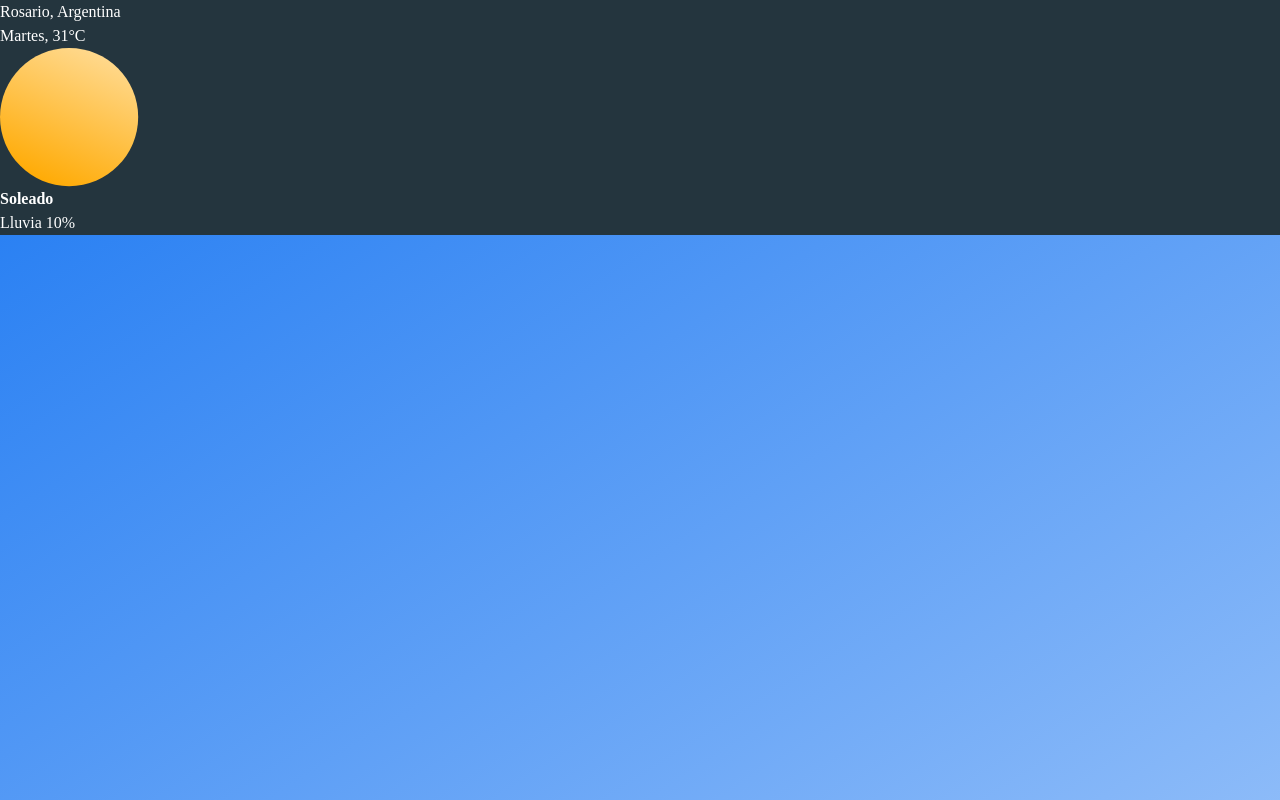
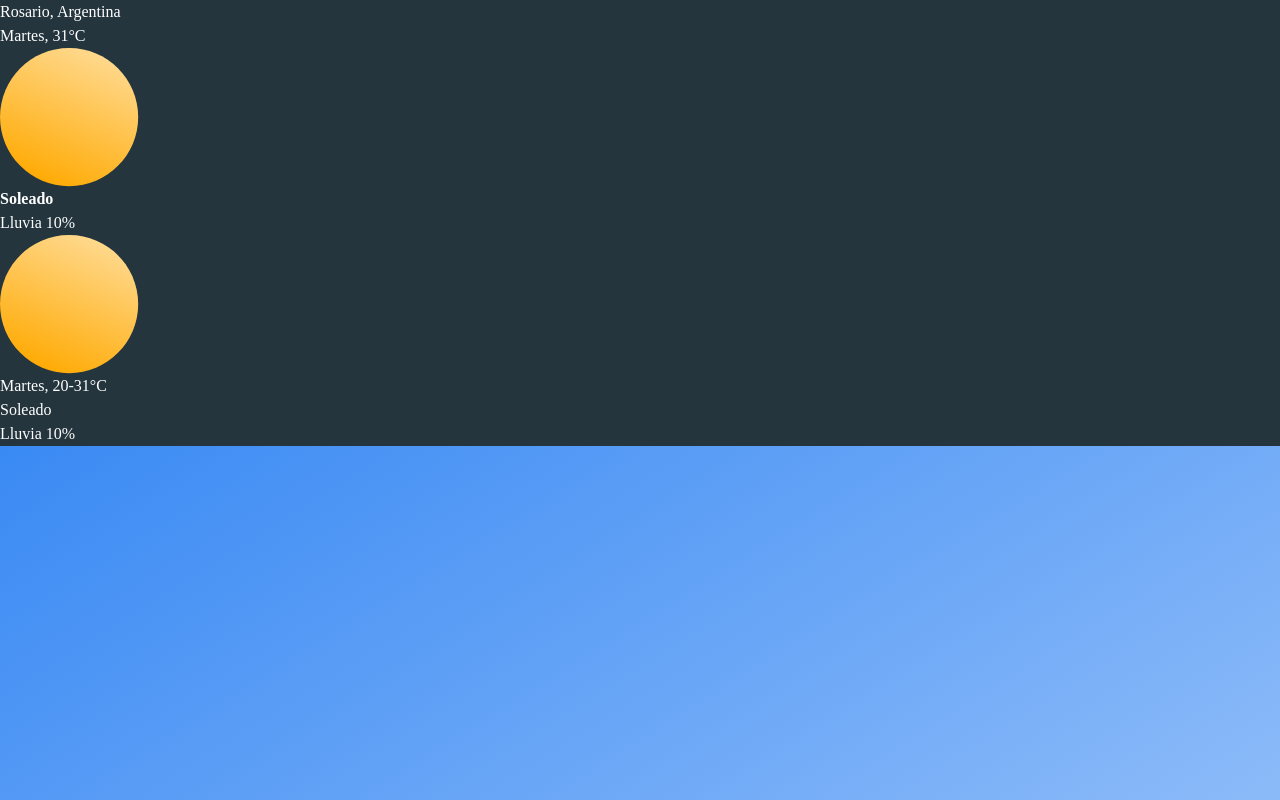
Before and after one commit to Lausciaca/weather-app, a React (Vite) app: page / in a window 1280 px wide. Built offline with nearby package versions, Linux system fonts and the light colour scheme; a web font is replaced by a local one.

Commit message:
V0.3 implementado componente NextDayCard

```diff
--- /dev/null
+++ b/src/components/NextDayCard.jsx
@@ -0,0 +1,22 @@
+function NextDayCard () {
+
+    return (
+         <article className="w-1/5 h-4/5 flex flex-col items-center justify-evenly">
+            <div>
+                <img src="src/assets/svg/soleado.svg" alt="Clima del dia" />
+            </div>
+            <div className="text-center">
+                <div>
+                    <h2 className="day-text"><span>Martes</span>, 20-31°C</h2>
+                </div>
+                <div>
+                    <h2>Soleado</h2>
+                </div>
+                <div>
+                    <h3>Lluvia 10%</h3>
+                </div>
+            </div>
+         </article>
+    )
+}
+export default NextDayCard
--- a/src/components/ThisDayCard.jsx
+++ b/src/components/ThisDayCard.jsx
@@ -1,7 +1,7 @@
 function ThisDayCard () {
 
     return (
-         <section className="w-1/5 h-4/5 flex flex-col items-center justify-evenly">
+         <article className="w-9/12 h-4/5 flex flex-col items-center justify-evenly">
             <div>
                 <p className="text-base">Rosario, Argentina</p>
             </div>
@@ -17,7 +17,7 @@ function ThisDayCard () {
             <div>
                 <h3>Lluvia 10%</h3>
             </div>
-         </section>
+         </article>
     )
 }
 export default ThisDayCard
--- a/src/index.css
+++ b/src/index.css
@@ -32,7 +32,7 @@
     font-family: 'Poppins';
     background: linear-gradient(to top left, rgb(26,119,242, 0.5), #1A77F2);
 }
-section{
+article{
     background-color: #24353E;
     color: white;
 }
--- a/src/views/Home.jsx
+++ b/src/views/Home.jsx
@@ -1,9 +1,15 @@
+import NextDayCard from "../components/NextDayCard"
 import ThisDayCard from "../components/ThisDayCard"
 function Home () {
 
     return (
-        <main className="main-app">
-            <ThisDayCard></ThisDayCard>
+        <main className="main-app flex">
+            <section className="w-1/4 h-full">
+                <ThisDayCard />
+            </section>
+            <section className="w-3/4 h-1/2">
+                <NextDayCard />
+            </section>
         </main>
     )
 }
```
